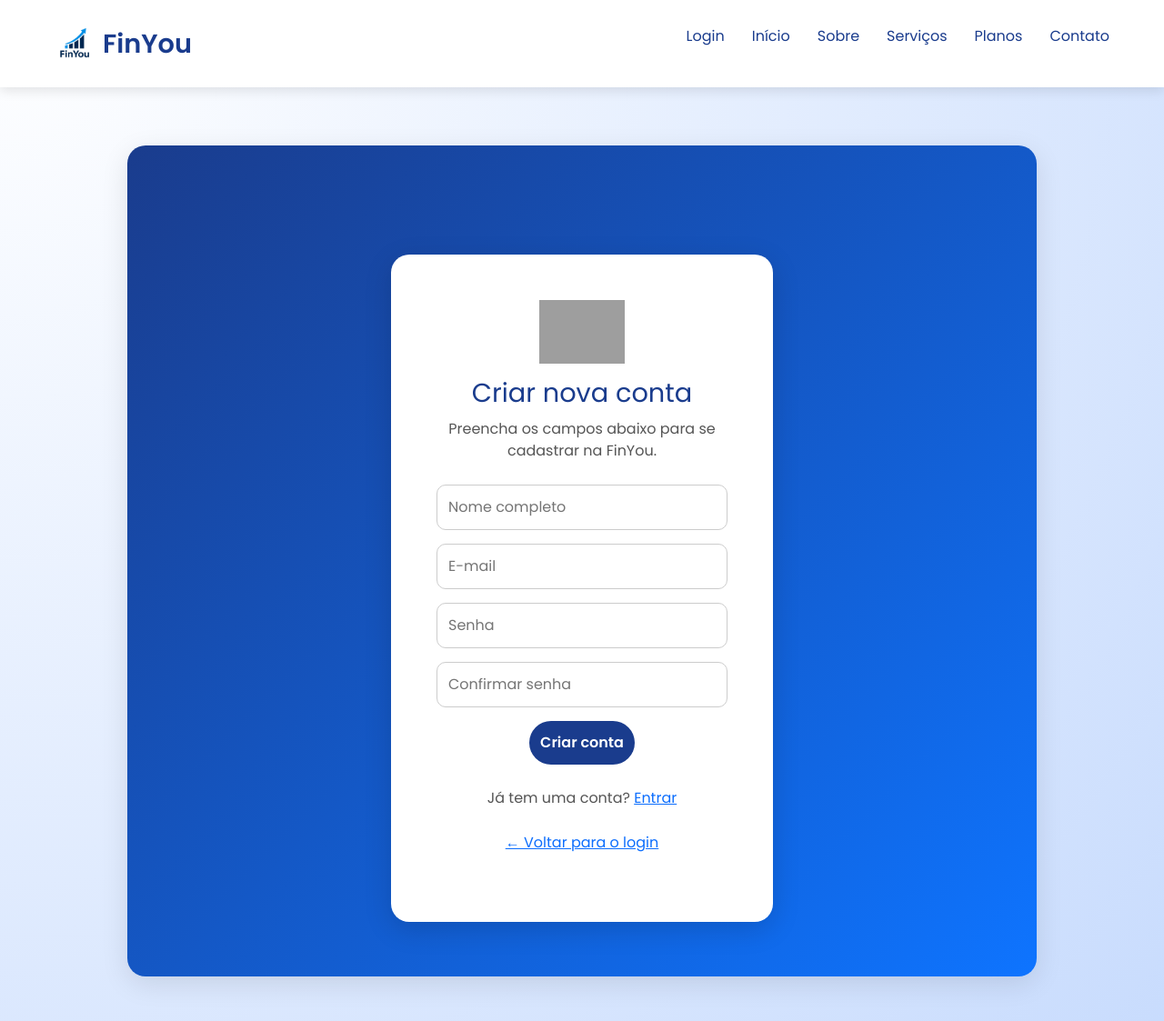
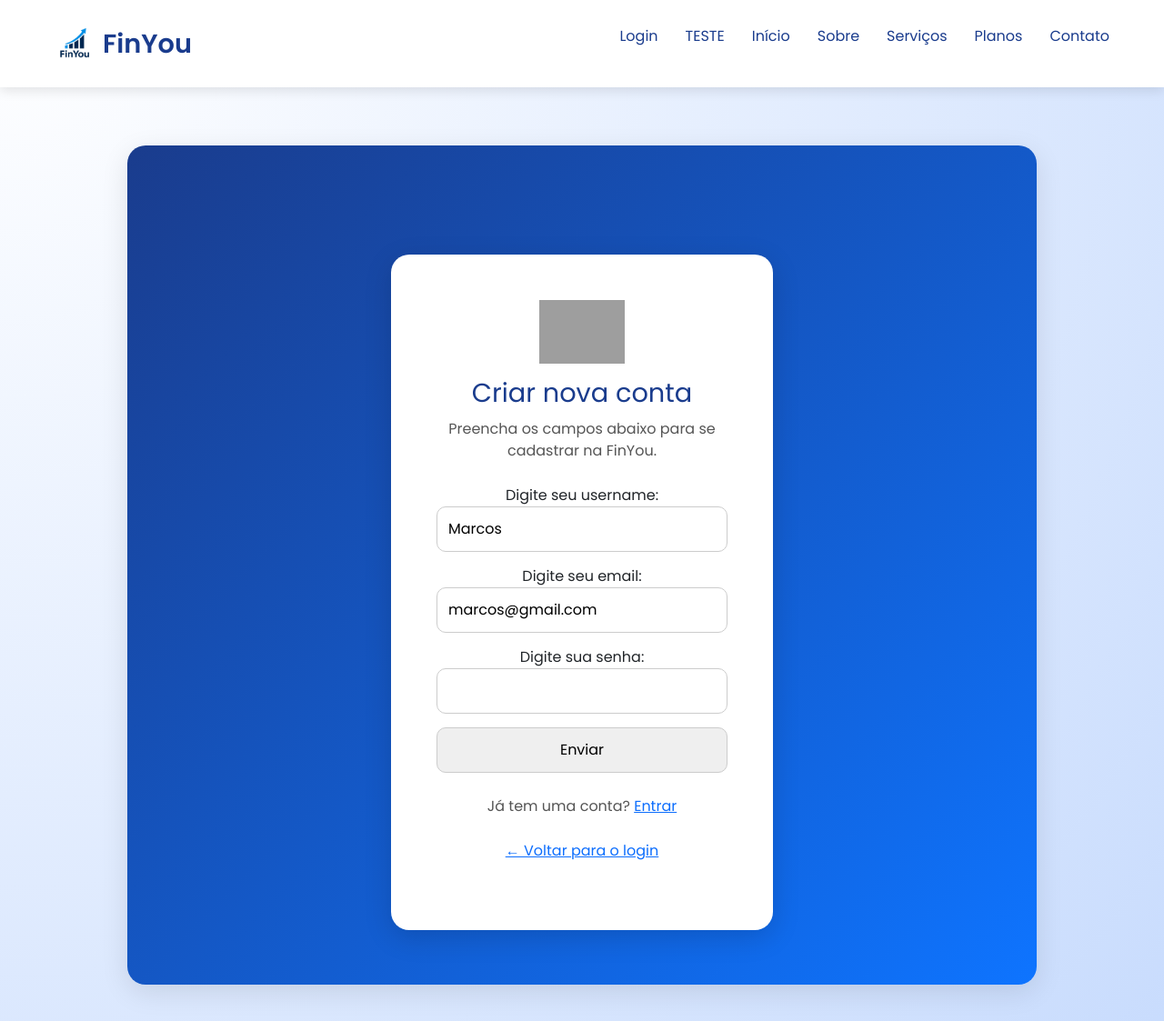
Before and after one commit to victor-sysdev/Front-End-Finyou, a Django app: page /criarConta/ in a window 1280 px wide. Shown: the top 1123 px of the page at 91% size. Run offline with Django 5.2, Linux system fonts and the light colour scheme; grey boxes are pictures that could not be loaded.

Commit message:
Code: Implementando a autenticacao e criacao de usuarios

```diff
--- /dev/null
+++ b/FinYou/app_financeiro/forms.py
@@ -0,0 +1,11 @@
+from django import forms
+
+class Formulario_Login(forms.Form):
+    username = forms.CharField(required=True, label="Digite seu username", initial="Marcos")
+    email = forms.EmailField()
+    password = forms.CharField()
+
+class Formulario_Criar_Conta(forms.Form):
+    username = forms.CharField(required=True, label="Digite seu username", initial="Marcos")
+    email = forms.EmailField(required=True, label="Digite seu email", initial="marcos@gmail.com")
+    password = forms.CharField(required=False, label="Digite sua senha", widget=forms.PasswordInput(), initial=123)
--- a/FinYou/app_financeiro/templates/app_financeiro/nova_conta.html
+++ b/FinYou/app_financeiro/templates/app_financeiro/criar_conta.html
@@ -11,12 +11,17 @@
       <h2>Criar nova conta</h2>
       <p>Preencha os campos abaixo para se cadastrar na FinYou.</p>
 
-      <form class="cadastro-form">
+      <form class="cadastro-form" method="POST" action="{% url "rota_criarConta" %}" >
+        {% csrf_token %}
+        {{ Formulario_Criar_Conta }}
+        <input type="submit" value="Enviar">
+        {% comment %}
         <input type="text" placeholder="Nome completo" required />
         <input type="email" placeholder="E-mail" required />
         <input type="password" placeholder="Senha" required />
         <input type="password" placeholder="Confirmar senha" required />
         <button type="submit">Criar conta</button>
+        {% endcomment %}
       </form>
 
       <p class="voltar-login">
--- a/FinYou/app_financeiro/templates/template.html
+++ b/FinYou/app_financeiro/templates/template.html
@@ -24,6 +24,7 @@
     <nav class="nav navbar">
         <ul>
           <li><a href="{% url "rota_login" %}">Login</a></li>
+          <li><a href="{% url "rota_teste" %}">TESTE</a></li>
           <li><a href="#inicio">Início</a></li>
           <li><a href="#sobre">Sobre</a></li>
           <li><a href="#servicos">Serviços</a></li>
--- a/FinYou/app_financeiro/urls.py
+++ b/FinYou/app_financeiro/urls.py
@@ -1,11 +1,13 @@
+from django.contrib.auth import views as auth_views
 from django.urls import path
-from .views import home, login, recuperarSenha, dashboard, pagamento, criarConta
+from .views import home, login, recuperarSenha, teste, pagamento, criarConta
+from .forms import Formulario_Login
 
 urlpatterns = [
     path("", home, name="rota_home"),
-    path("login/", login, name="rota_login"),
+    path("login/", login, name="rota_login", ),
     path("criarConta/", criarConta, name="rota_criarConta"),
     path("recuperarSenha/", recuperarSenha, name="rota_recuperarSenha"),
-    path("dashboard/", dashboard, name="rota_dashboard"),
-    path("pagamento/", pagamento, name="rota_pagamento")
-]
+    path("teste/", teste, name="rota_teste"),
+    path("pagamento/", pagamento, name="rota_pagamento"),
+    ]
--- a/FinYou/app_financeiro/views.py
+++ b/FinYou/app_financeiro/views.py
@@ -1,4 +1,4 @@
-from django.shortcuts import render
+from django.shortcuts import render, redirect
 from django.http import HttpResponse
 from django.views import generic
 from django.urls import reverse_lazy
@@ -7,6 +7,8 @@ from django.urls import reverse_lazy
 from django.contrib.auth import authenticate, login as auth_login, logout as auth_logout
 from django.contrib.auth.models import User
 
+#Importação de arquivos locais
+from .forms import Formulario_Login, Formulario_Criar_Conta
 
 # Criando as Views
 
@@ -15,17 +17,52 @@ def home(request):
 
 def login(request):
     if request.method == "GET":
-        return render(request, "app_financeiro/login.html")
+        return render(request, "app_financeiro/login.html", {"Formulario_Login": Formulario_Login()})
+
     else:
-        return HttpResponse("Tá tirando")
+        form = Formulario_Login(request.POST) #Inicializa uma instancia do formulário com base nos dados passados pelo formulario
+        if form.is_valid():
+            username = form.cleaned_data["username"]
+            password = form.cleaned_data["password"]
+            email = form.cleaned_data["email"] #NÃO UTILIZADA ATÉ O MOMENTO
+
+            #Verificando se o usuario existe
+            user = authenticate(username=username, password=password)
+
+            if user:
+                # auth_login(request, user=user)
+                return HttpResponse(f"Pode fazer login - usuario {user} autenticado")
+            else:
+                return redirect()
+
 
 def criarConta(request):
-    return render(request, "app_financeiro/nova_conta.html")
+    if request.method == "GET":
+        return render(request, "app_financeiro/criar_conta.html", {"Formulario_Criar_Conta":Formulario_Criar_Conta()})
+    else:
+        form = Formulario_Criar_Conta(request.POST) #Acessando os dados passados pelo meu formuçário
+        if form.is_valid(): #Verificando se o formulário foi preenchido corretamente
+            #pegando as informações do formulário
+            username = form.cleaned_data["username"]
+            email = form.cleaned_data["email"]
+            password = form.cleaned_data["password"]
+
+            #Verificando se o usuário já está cadastrado (com base no username e no email)
+            user = User.objects.filter(username=username, email=email).exists()
+            if user:
+                return HttpResponse(f"Usuario {username} já foi criado, entre em sua conta")
+            #Criando o Usuario
+            else:
+                print("Usuario criado agora")
+                user = User.objects.create_user(username=username, email=email, password=password)
+                user.save()
+                return HttpResponse(f"{username}, {email}, {password}")
+
 
 def recuperarSenha(request):
     return render(request, "app_financeiro/recuperacao.html")
 
-def dashboard(request):
+def teste(request):
     return render(request, "teste.html")
 
 def pagamento(request):
```
Also changed, not shown: FinYou/app_financeiro/templates/app_financeiro/login.html (+6 -2 lines), FinYou/app_financeiro/templates/teste.html (+8 -22 lines).
